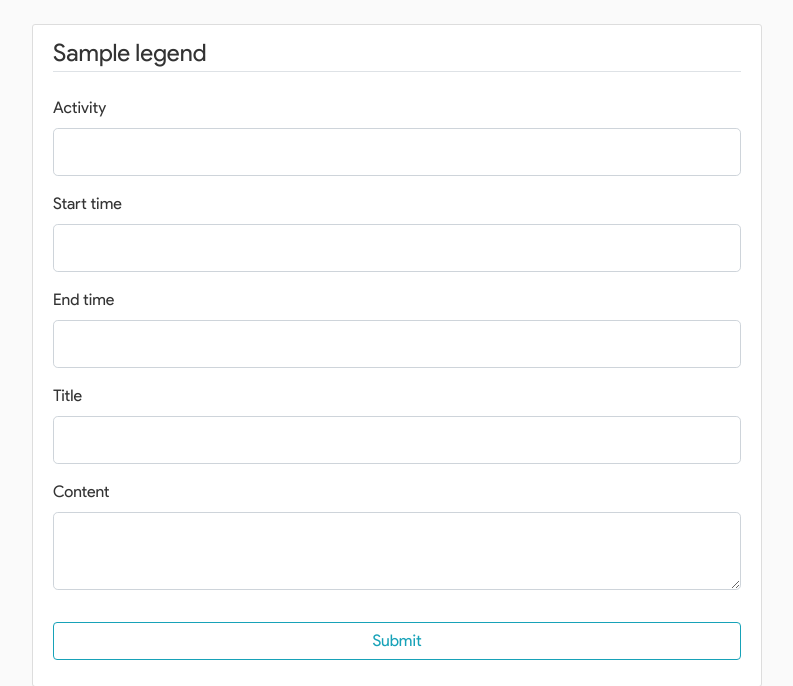
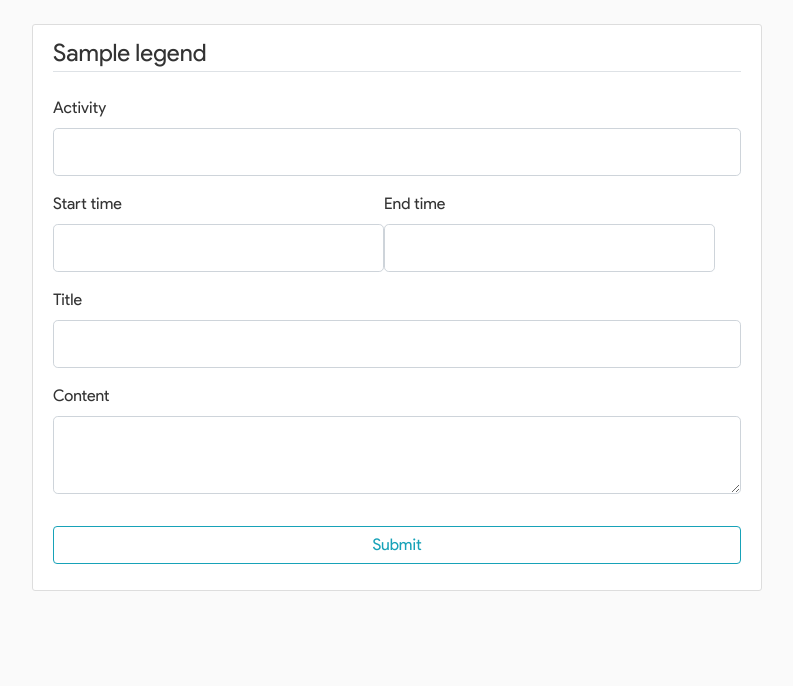
Before and after one commit to ShauryaAg/SoHealth, a Python web app: template templates/create_post.html in a window 1280 px wide. Shown: the part 56-742 px from the top of the page, without its empty margins (53-846 px from the left). Run offline with Jinja, Linux system fonts and the light colour scheme; the template is opened without the code that fills it: most values are stand-ins (such as "Sample title", 1, 10 or a date in 2020); form fields are guessed from the names that the template uses; some libraries are stand-ins or nearby versions.

Commit message:
changes in layout

```diff
--- a/forms.py
+++ b/forms.py
@@ -4,7 +4,7 @@
 from wtforms import StringField, PasswordField, SubmitField, BooleanField, TextAreaField, RadioField, SelectField
 from wtforms.validators import DataRequired, Length, Email, EqualTo, ValidationError
 from SoHealth.models import User
-from wtforms_alchemy import TimeField
+from wtforms_components import TimeField
 
 
 class RegistrationForm(FlaskForm):
@@ -81,7 +81,7 @@
 class PostForm(FlaskForm):
     activity =  SelectField('Activity', choices =[('value', 'Walking'), ('value_two', 'Running'),
                                         ('value_three', 'Football'), ('value_four', 'Basketball'), ('value_five', 'Tennis') ])
-    StartTime = TimeField('Start', format='%Y-%m-%d', validators=[DataRequired()])
+    StartTime = TimeField('Start', validators=[DataRequired()])
     EndTime =  TimeField('End', validators=[DataRequired()])
     title = StringField('Activity Title', validators=[DataRequired()])
     content = TextAreaField('Content', validators=[DataRequired()])
--- a/static/main.css
+++ b/static/main.css
@@ -107,3 +107,7 @@
 .dropdown-btn:hover .dropdown-list{
   display: block;
 }
+
+.flex-body{
+  display: flex;
+}
--- a/templates/create_post.html
+++ b/templates/create_post.html
@@ -18,6 +18,7 @@
                     {{ form.activity(class="form-control form-control-lg") }}
                 {% endif %}
             </div>
+            <div class="flex-body">
             <div class="form-group">
                 {{ form.StartTime.label(class="form-control-label") }}
                 {% if form.StartTime.errors %}
@@ -43,6 +44,7 @@
                 {% else %}
                     {{ form.EndTime(class="form-control form-control-lg") }}
                 {% endif %}
+            </div>
             </div>
             <div class="form-group">
                 {{ form.title.label(class="form-control-label") }}
```
Also changed, not shown: site.db, templates/layout.html (line endings or trailing spaces).
